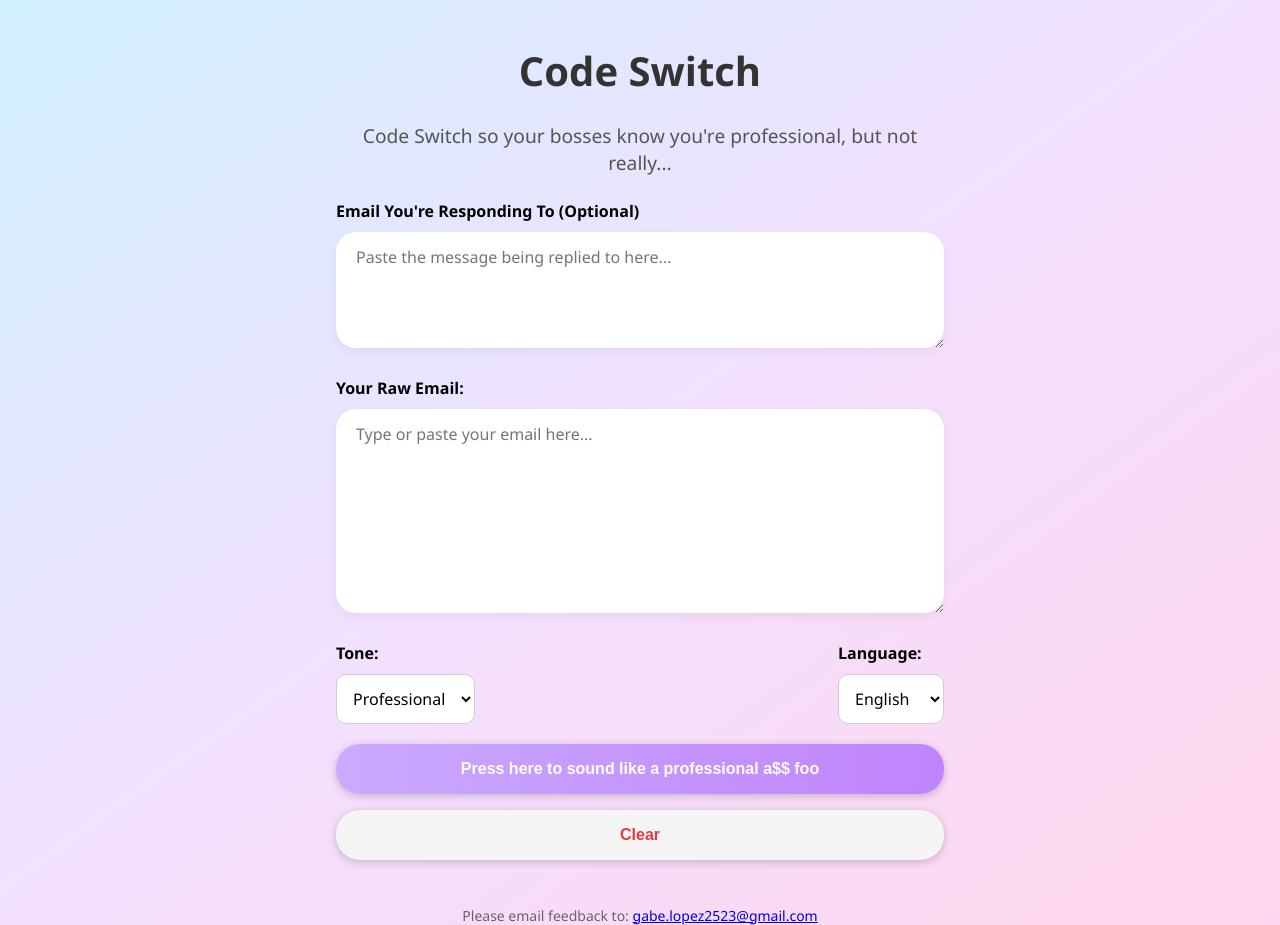
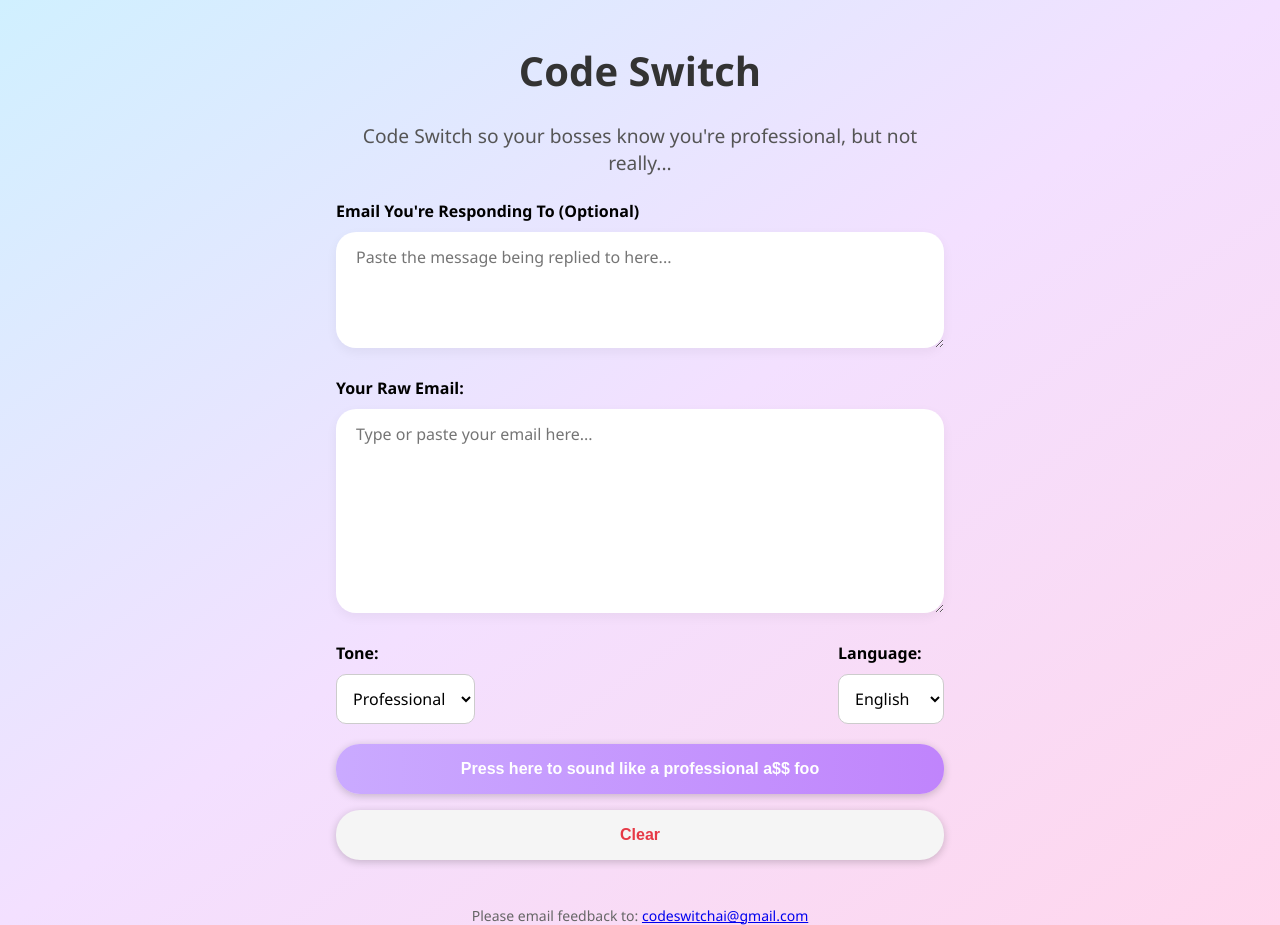
Before and after one commit to gabelopez2523/code-switch-ui-prod, a React (Vite) app: page / in a window 1280 px wide. Built offline with nearby package versions, Linux system fonts and the light colour scheme.

Commit message:
Changed email for feedback

```diff
--- a/src/App.jsx
+++ b/src/App.jsx
@@ -109,7 +109,7 @@ function App() {
         )}
       </div>
       <footer className="footer">
-        Please email feedback to: <a href="mailto:gabe.lopez2523@gmail.com">gabe.lopez2523@gmail.com</a>
+        Please email feedback to: <a href="mailto:codeswitchai@gmail.com">codeswitchai@gmail.com</a>
       </footer>
     </>
   );
```
